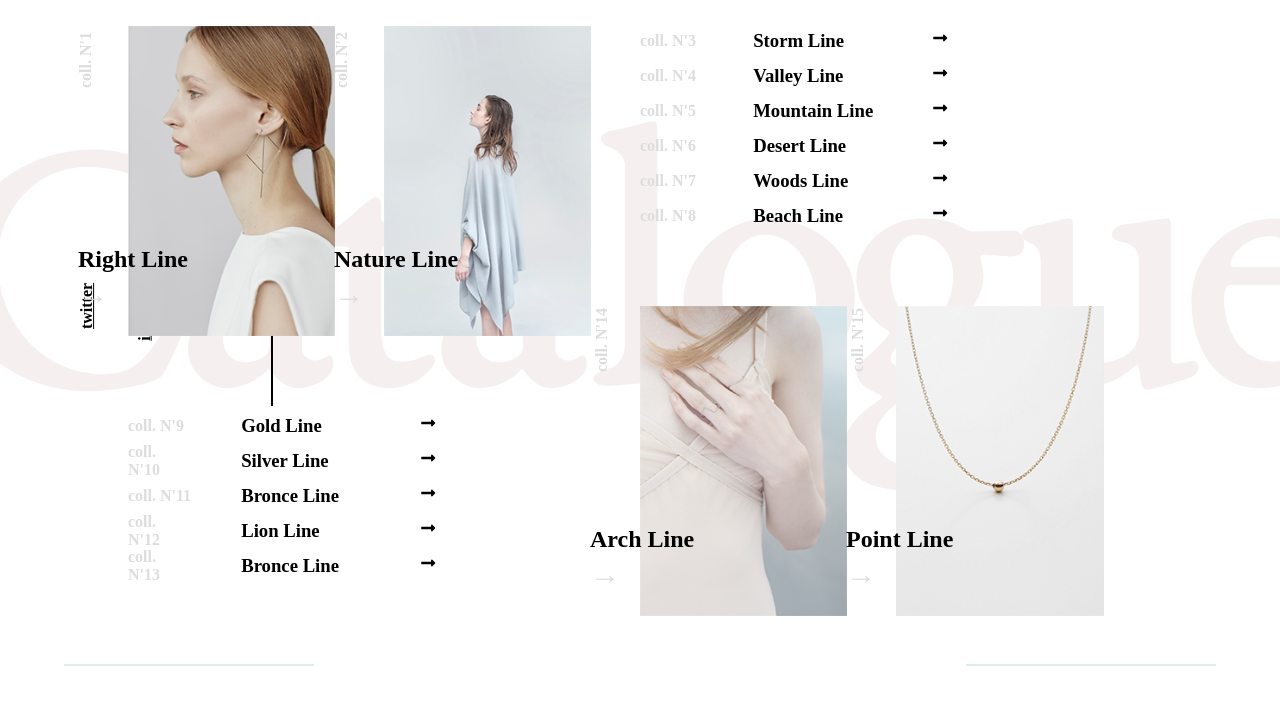
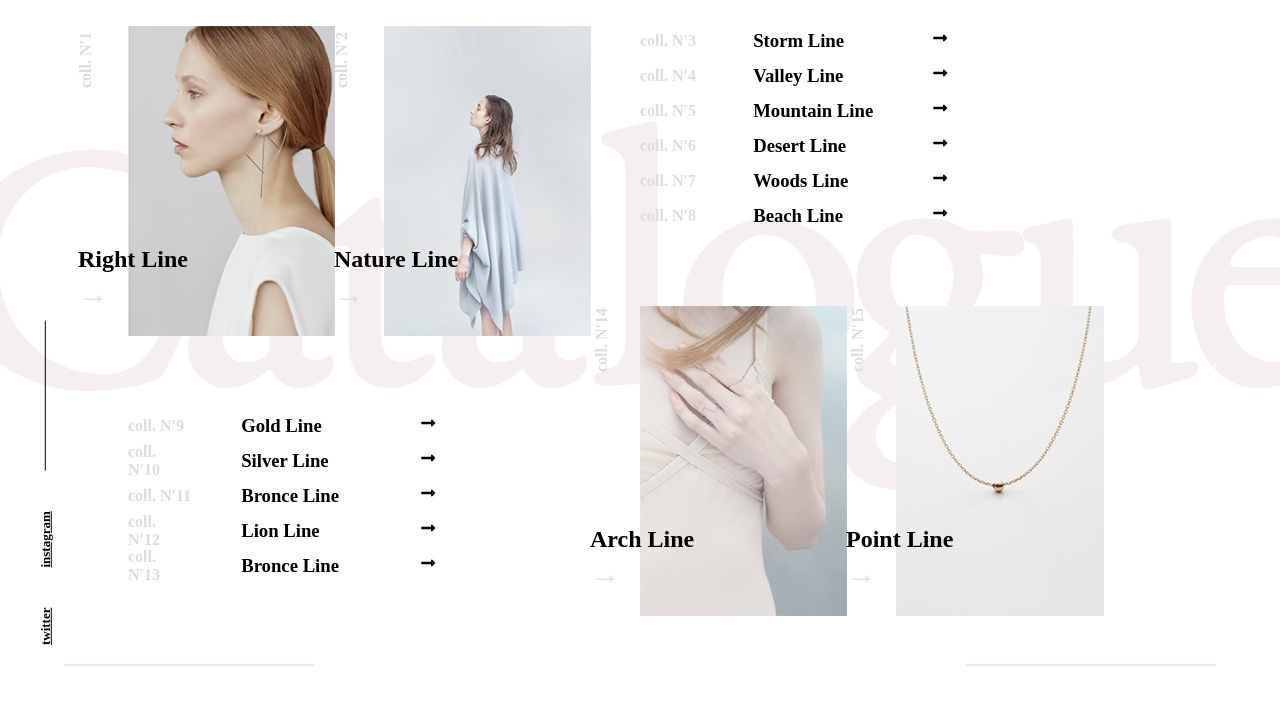
Before and after one commit to JISU-Y/AgataBielen-web-site, a plain HTML site: page index.html in a window 1280 px wide. Shown: the part 94-798 px from the top of the page. Drawn offline with Linux system fonts and the light colour scheme.

Commit message:
[Home] css: links done

```diff
--- a/style.css
+++ b/style.css
@@ -1,6 +1,7 @@
 @import url("https://fonts.googleapis.com/css2?family=Roboto&display=swap");
 
 * {
+  box-sizing: border-box;
   margin: 0;
   padding: 0;
 }
@@ -49,31 +50,41 @@ body {
 /* Nav */
 .navigation {
   height: 100%;
+  width: 7%;
   display: flex;
   justify-content: center;
   align-items: center;
   position: absolute;
   top: 0;
-  left: 5%;
+  left: 0;
+  /* transform: rotate(270deg); */
 }
 
 .navigation .links {
+  width: 100%;
+  height: 50%;
   display: flex;
+  justify-content: flex-end;
+  align-items: center;
+  /* 순서 바뀌면 또 결과가 달라지네? */
+  transform: translateY(5%) rotate(270deg);
 }
 
 .navigation .links li {
   list-style-type: none;
-  transform: rotate(270deg);
+  margin-right: 40px;
 }
 .navigation .links li a {
   text-decoration: underline;
   color: black;
+  font-size: 13px;
   font-weight: 600;
 }
 .link-corner {
-  width: 200px;
-  height: 2px;
+  width: 150px;
+  height: 1px;
   background-color: black;
+  /* transform: translateY(500%); */
 }
 
 /* Container */
@@ -97,6 +108,7 @@ body {
   flex-direction: row-reverse;
 }
 
+/* Big Line container */
 .container .line-container {
   width: 100%;
   height: 100%;
@@ -136,6 +148,7 @@ body {
   font-size: 30px;
 }
 
+/* Small Line container */
 .container .small-line-container {
   width: 100%;
   height: 100%;
```
